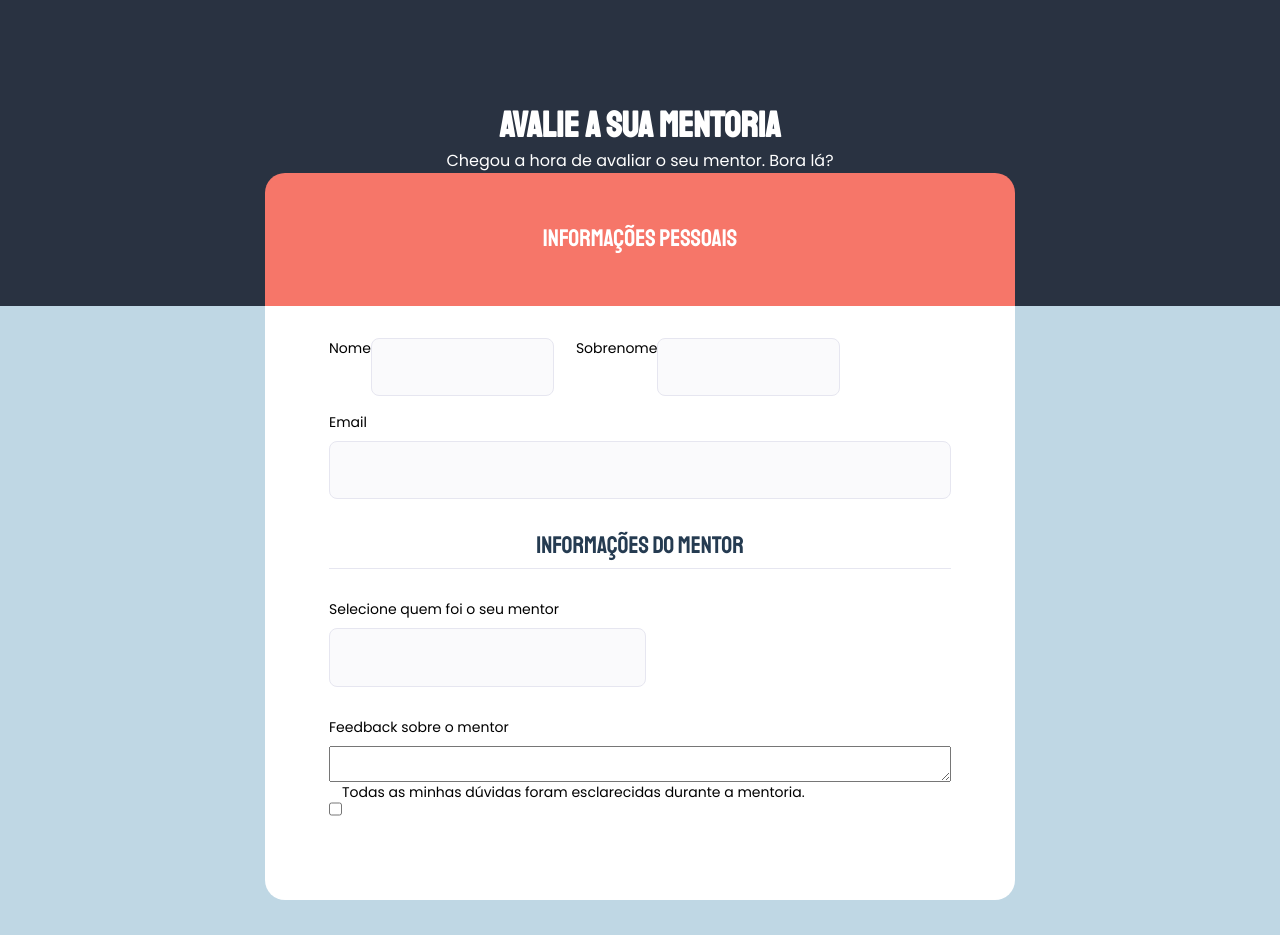
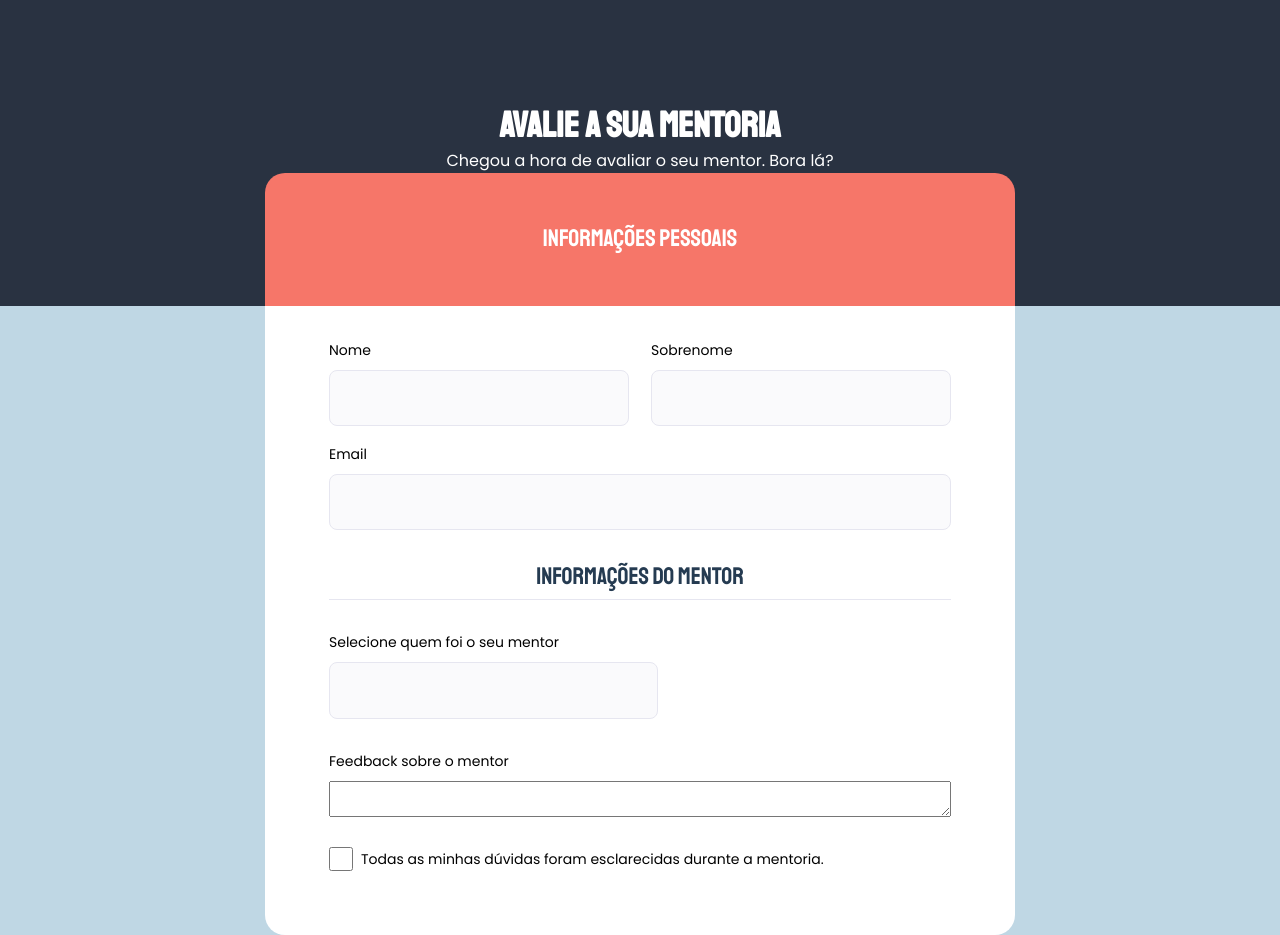
Before and after one commit to alexandrecabraldev/Formulario, a React (Vite) app: page / in a window 1280 px wide. Before the commit the page ends 900 px from the top, so only its background shows below. Built offline with nearby package versions, Linux system fonts and the light colour scheme.

Commit message:
add form style

```diff
--- a/src/components/Form.tsx
+++ b/src/components/Form.tsx
@@ -22,13 +22,17 @@ const FormContainer = styled.form`
         font-family: 'Poppins', sans-serif;
         font-size: 0.875rem;
         padding-bottom: 0.5rem;
+        line-height: 1.5rem;
     }
 
-    input{
+
+    input[type="text"],  input[type="email"]{
         height: 3.4rem;
         border-radius: 8px;
         border: 1px solid ${props=>props.theme.borderInput};
         background-color: ${props=>props.theme.backgroundInput};
+        padding: 0 0.5rem;
+        font-size: 1rem
     }
 
     input[title="mentor"]{
@@ -46,6 +50,10 @@ const FormContainer = styled.form`
         color: ${props=>props.theme.colorTextSpan}
     }
 
+    textarea{
+        margin-bottom: 1.9rem;
+    }
+
 
 `;
 
@@ -56,21 +64,49 @@ const DivContainer = styled.div`
     margin-bottom: 1rem;
 `;
 
+const FeedBackContainer = styled.div`
+    display: flex;
+    align-items: center;
+    gap: 0.5rem;
+
+    label[id="labelCheckBox"]{
+        padding: 0;
+    }
+
+    input[id="checkbox"]{
+        border-radius: 8px;
+        border: 1px solid ${props=>props.theme.borderInput};
+        background-color: ${props=>props.theme.backgroundInput};
+        width: 1.5rem;
+        height: 1.5rem;
+        cursor: pointer;
+        //ajeitar o checkbox
+    }
+`;
+
+const NameContainer =styled.div`
+    display: flex;
+    flex:2;
+    flex-direction: column;
+`;
+
+
+
 
 export function Form(){
     return(
         <FormContainer>
 
             <DivContainer>
-                <div>
+                <NameContainer>
                     <label htmlFor="Nome">Nome</label>
                     <input type="text" title="Nome" id="Nome"/>
-                </div>
+                </NameContainer>
 
-                <div>
+                <NameContainer>
                     <label htmlFor="Sobrenome">Sobrenome</label>
                     <input type="text" title="Sobrenome"/>
-                </div>
+                </NameContainer>
             </DivContainer>
 
             <label htmlFor="Email">Email</label>
@@ -84,10 +120,10 @@ export function Form(){
             <label htmlFor="">Feedback sobre o mentor</label>
             <textarea name="" id="" title="textArea"></textarea>
 
-            <div>
-                <input type="checkbox" name="" id="" title="checkbox"/>
-                <label htmlFor="">Todas as minhas dúvidas foram esclarecidas durante a mentoria.</label>
-            </div>
+            <FeedBackContainer>
+                <input type="checkbox" name="" id="checkbox" title="checkbox"/>
+                <label htmlFor="checkbox" id="labelCheckBox">Todas as minhas dúvidas foram esclarecidas durante a mentoria.</label>
+            </FeedBackContainer>
 
         </FormContainer>
     );
--- a/src/theme/defaultTheme.ts
+++ b/src/theme/defaultTheme.ts
@@ -3,6 +3,7 @@ export const defaultTheme={
     lightBlue: "#BFD7E4",
     orange: "#F67669",
     white: "#FFFFFF",
+
     borderInput:"#E6E6F0",
     backgroundInput: "#FAFAFC",
     colorTextSpan: "#253B51"
```
Also changed, not shown: src/assets/img1.png (added).
